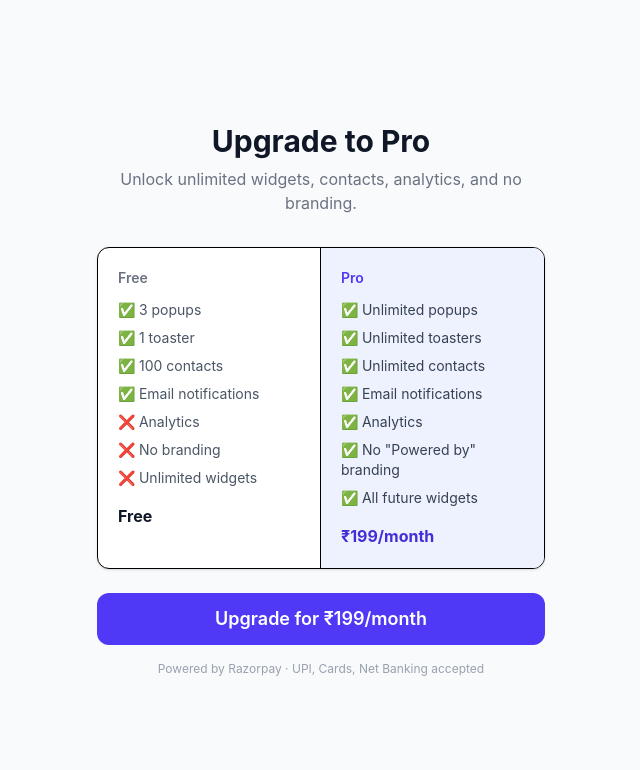
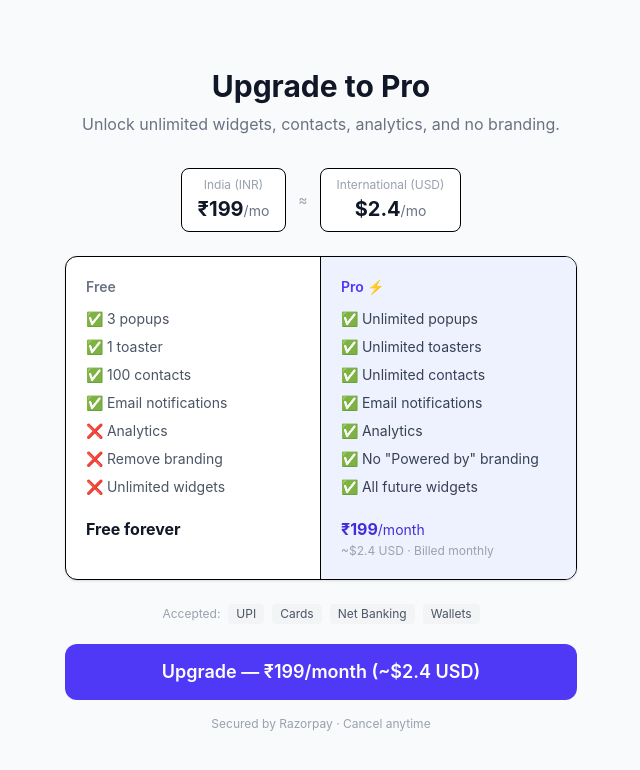
Before and after one commit to Syedikram12345/true-catch, a React (Vite) app: page /upgrade in a window 1280 px wide. Shown: the top 770 px of the page, without its empty margins (319-959 px from the left). Built offline with nearby package versions, Linux system fonts and the light colour scheme; no server answers; sample sign-in values are in the browser's storage.

Commit message:
Show INR and USD equivalent on upgrade page

```diff
--- a/src/pages/Upgrade.jsx
+++ b/src/pages/Upgrade.jsx
@@ -31,7 +31,6 @@ function Upgrade() {
     try {
       const token = localStorage.getItem("token");
 
-      // Step 1: Create Razorpay order
       const orderRes = await api.post(
         "/payment/create-order",
         {},
@@ -40,7 +39,6 @@ function Upgrade() {
 
       const { orderId, amount, currency } = orderRes.data;
 
-      // Step 2: Open Razorpay checkout
       const options = {
         key: import.meta.env.VITE_RAZORPAY_KEY_ID,
         amount,
@@ -49,7 +47,6 @@ function Upgrade() {
         description: "Pro Plan — ₹199/month",
         order_id: orderId,
         handler: async function (response) {
-          // Step 3: Verify payment on our backend
           try {
             await api.post(
               "/payment/verify",
@@ -87,8 +84,9 @@ function Upgrade() {
   const isPro = user?.plan === "pro";
 
   return (
-    <div className="min-h-screen bg-gray-50 flex items-center justify-center px-4">
-      <div className="max-w-md w-full">
+    <div className="min-h-screen bg-gray-50 flex items-center justify-center px-4 py-12">
+      <div className="max-w-lg w-full">
+        {/* Header */}
         <div className="text-center mb-8">
           <h1 className="text-3xl font-bold text-gray-900 mb-2">
             Upgrade to Pro
@@ -96,6 +94,23 @@ function Upgrade() {
           <p className="text-gray-500">
             Unlock unlimited widgets, contacts, analytics, and no branding.
           </p>
+        </div>
+
+        {/* Currency display */}
+        <div className="flex items-center justify-center gap-3 mb-6">
+          <div className="bg-white border rounded-lg px-4 py-2 text-center">
+            <p className="text-xs text-gray-400 mb-0.5">India (INR)</p>
+            <p className="text-xl font-bold text-gray-900">
+              ₹199<span className="text-sm font-normal text-gray-500">/mo</span>
+            </p>
+          </div>
+          <span className="text-gray-400 text-sm">≈</span>
+          <div className="bg-white border rounded-lg px-4 py-2 text-center">
+            <p className="text-xs text-gray-400 mb-0.5">International (USD)</p>
+            <p className="text-xl font-bold text-gray-900">
+              $2.4<span className="text-sm font-normal text-gray-500">/mo</span>
+            </p>
+          </div>
         </div>
 
         {/* Plan comparison */}
@@ -110,15 +125,17 @@ function Upgrade() {
                 <li>✅ 100 contacts</li>
                 <li>✅ Email notifications</li>
                 <li>❌ Analytics</li>
-                <li>❌ No branding</li>
+                <li>❌ Remove branding</li>
                 <li>❌ Unlimited widgets</li>
               </ul>
-              <p className="mt-4 font-bold text-gray-900">Free</p>
+              <p className="mt-5 font-bold text-gray-900">Free forever</p>
             </div>
 
             {/* Pro */}
             <div className="p-5 bg-indigo-50">
-              <p className="text-sm font-semibold text-indigo-600 mb-3">Pro</p>
+              <p className="text-sm font-semibold text-indigo-600 mb-3">
+                Pro ⚡
+              </p>
               <ul className="space-y-2 text-sm text-gray-700">
                 <li>✅ Unlimited popups</li>
                 <li>✅ Unlimited toasters</li>
@@ -128,9 +145,33 @@ function Upgrade() {
                 <li>✅ No "Powered by" branding</li>
                 <li>✅ All future widgets</li>
               </ul>
-              <p className="mt-4 font-bold text-indigo-700">₹199/month</p>
+              <div className="mt-5">
+                <p className="font-bold text-indigo-700">
+                  ₹199<span className="text-sm font-normal">/month</span>
+                </p>
+                <p className="text-xs text-gray-400 mt-0.5">
+                  ~$2.4 USD · Billed monthly
+                </p>
+              </div>
             </div>
           </div>
+        </div>
+
+        {/* Payment methods */}
+        <div className="flex items-center justify-center gap-2 mb-5">
+          <span className="text-xs text-gray-400">Accepted:</span>
+          <span className="text-xs bg-gray-100 text-gray-600 px-2 py-0.5 rounded">
+            UPI
+          </span>
+          <span className="text-xs bg-gray-100 text-gray-600 px-2 py-0.5 rounded">
+            Cards
+          </span>
+          <span className="text-xs bg-gray-100 text-gray-600 px-2 py-0.5 rounded">
+            Net Banking
+          </span>
+          <span className="text-xs bg-gray-100 text-gray-600 px-2 py-0.5 rounded">
+            Wallets
+          </span>
         </div>
 
         {error && (
@@ -147,14 +188,16 @@ function Upgrade() {
           <button
             onClick={handleUpgrade}
             disabled={loading}
-            className="w-full bg-indigo-600 text-white py-3 rounded-xl font-semibold hover:bg-indigo-700 disabled:opacity-50 text-lg"
+            className="w-full bg-indigo-600 text-white py-3.5 rounded-xl font-semibold hover:bg-indigo-700 disabled:opacity-50 text-lg"
           >
-            {loading ? "Opening payment..." : "Upgrade for ₹199/month"}
+            {loading
+              ? "Opening payment..."
+              : "Upgrade — ₹199/month (~$2.4 USD)"}
           </button>
         )}
 
         <p className="text-xs text-center text-gray-400 mt-4">
-          Powered by Razorpay · UPI, Cards, Net Banking accepted
+          Secured by Razorpay · Cancel anytime
         </p>
       </div>
     </div>
```
